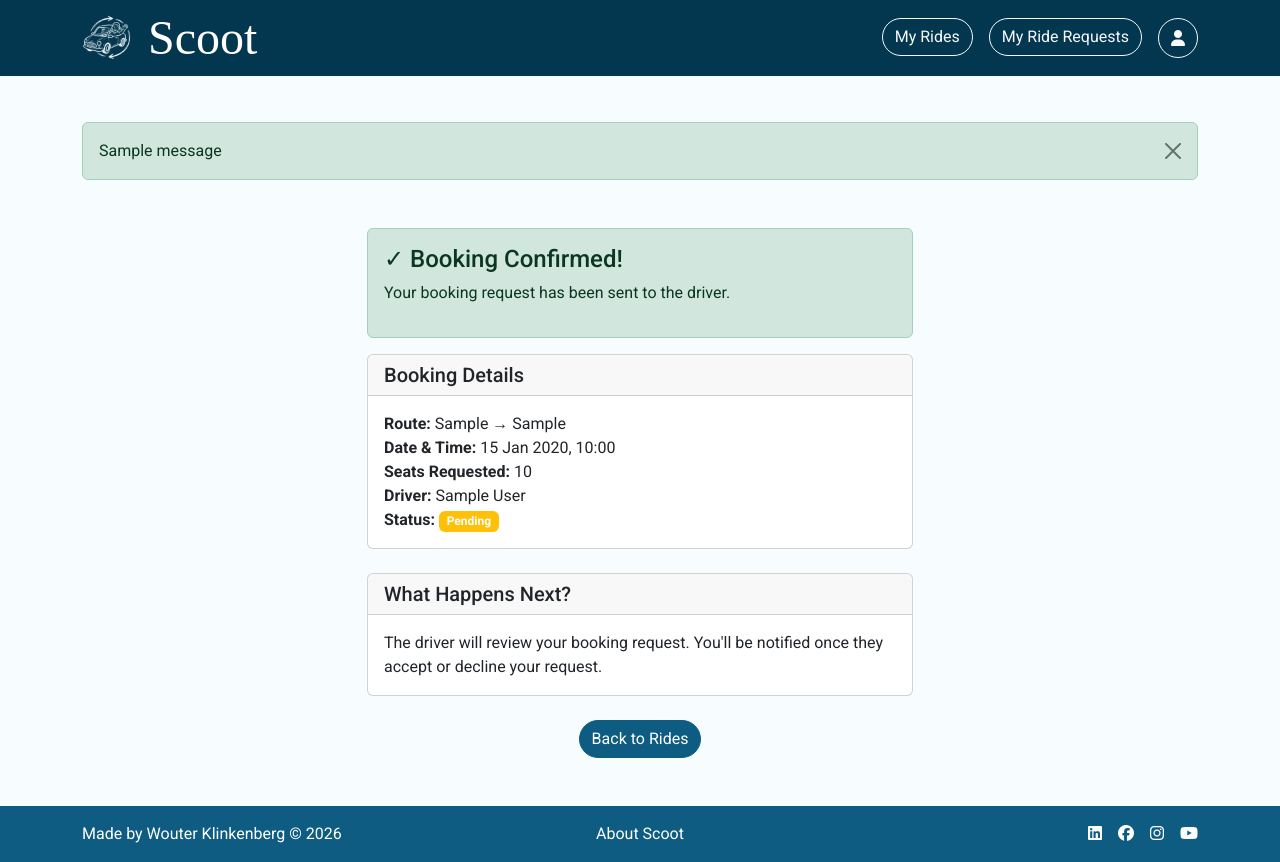
After one commit to wouter-codes/scoot, a Django app: page /booking/1/confirmation/ in a window 1280 px wide. The commit adds this page. Run offline with Django 5.2, Linux system fonts and the light colour scheme; a user stored in the database is signed in; tables that the repository leaves empty hold one stand-in row (values such as "Sample post"); one stand-in notice (Sample message) is shown; some libraries are stand-ins or nearby versions; some web fonts are replaced.

Commit message:
Add booking functionality with confirmation page and update templates

```diff
--- a/rides/templates/rides/index.html
+++ b/rides/templates/rides/index.html
@@ -33,7 +33,7 @@
                                 {% endif %}
                             </div>
                             <div class="card-footer">
-                                <a href="#" class="btn btn-primary" style="width: 25%;">Book</a>
+                                <a href="{% url 'book_ride' ride.id %}" class="btn btn-primary" style="width: 25%;">Hop On</a>
                             </div>
                         </div>
                     </div>
--- /dev/null
+++ b/rides/templates/rides/ride_request_confirmation.html
@@ -0,0 +1,46 @@
+{% extends "base.html" %} {% block content %}
+<div class="container my-5">
+    <div class="row">
+        <div class="col-12 col-md-8 col-lg-6 mx-auto">
+            <!-- Success Message -->
+            <div class="alert alert-success" role="alert">
+                <h4 class="alert-heading">✓ Booking Confirmed!</h4>
+                <p>Your booking request has been sent to the driver.</p>
+            </div>
+
+            <!-- Booking Details Card -->
+            <div class="card mb-4">
+                <div class="card-header">
+                    <h5 class="mb-0">Booking Details</h5>
+                </div>
+                <div class="card-body">
+                    <p class="card-text">
+                        <strong>Route:</strong> {{ ride_request.ride.origin }} → {{ ride_request.ride.destination }}<br>
+                        <strong>Date & Time:</strong> {{ ride_request.ride.date|date:"d M Y, H:i" }}<br>
+                        <strong>Seats Requested:</strong> {{ ride_request.seats_requested }}<br>
+                        <strong>Driver:</strong> {{ ride_request.ride.driver.get_full_name|default:ride_request.ride.driver.username }}<br>
+                        <strong>Status:</strong> <span class="badge bg-warning">Pending</span>
+                    </p>
+                </div>
+            </div>
+
+            <!-- What Happens Next -->
+            <div class="card mb-4">
+                <div class="card-header">
+                    <h5 class="mb-0">What Happens Next?</h5>
+                </div>
+                <div class="card-body">
+                    <p class="card-text">
+                        The driver will review your booking request. You'll be notified once they accept or decline your request.
+                    </p>
+                </div>
+            </div>
+
+            <!-- Action Buttons -->
+            <div class="d-grid gap-2 d-md-flex justify-content-md-center">
+                <a href="{% url 'index' %}" class="btn btn-primary">Back to Rides</a>
+            </div>
+        </div>
+    </div>
+</div>
+{% endblock %}
--- a/rides/urls.py
+++ b/rides/urls.py
@@ -3,4 +3,6 @@ from . import views # import views.py from the current directory
 
 urlpatterns = [
     path('', views.index, name='index'),
+    path('rides/<int:ride_id>/book/', views.book_ride, name='book_ride'),
+    path('booking/<int:request_id>/confirmation/', views.ride_request_confirmation, name='ride_request_confirmation'),
 ]
--- a/rides/views.py
+++ b/rides/views.py
@@ -1,7 +1,11 @@
-from django.shortcuts import render
+from django.shortcuts import render, redirect, get_object_or_404
 from django.views import generic
 from django.http import HttpResponse
 from django.utils import timezone
+from django.contrib.auth.decorators import login_required
+from django.contrib import messages
+from django.utils.html import mark_safe
+from django.urls import reverse
 from .models import Rides, RideRequest, UserProfile
 from .forms import RideSearchForm
 
@@ -36,6 +40,60 @@ def index(request):
     }
     return render(request, 'rides/index.html', context)
 
+
+def book_ride(request, ride_id):
+    """
+    Handle ride booking. Users select number of seats and confirm.
+    Redirects to signup if not logged in.
+    """
+    if not request.user.is_authenticated:
+        login_url = reverse('account_login')
+        message = f'You need to be logged in to book a ride. Sign up or <a href="{login_url}" class="link">log in</a> to continue.'
+        messages.warning(request, mark_safe(message))
+        return redirect('account_signup')
+
+    ride = get_object_or_404(Rides, id=ride_id)
+
+    if request.method == 'POST':
+        seats_requested = int(request.POST.get('seats_requested', 1))
+
+        # Validate seats requested
+        if seats_requested < 1 or seats_requested > ride.seats_available:
+            context = {
+                'ride': ride,
+                'error': f'Please select between 1 and {ride.seats_available} seats'
+            }
+            return render(request, 'rides/book_ride.html', context)
+
+        # Create the ride request
+        ride_request = RideRequest.objects.create(
+            passenger=request.user,
+            ride=ride,
+            seats_requested=seats_requested,
+            status='0'  # Pending status
+        )
+
+        # Redirect to confirmation page
+        return redirect('ride_request_confirmation', request_id=ride_request.id)
+
+    context = {
+        'ride': ride,
+    }
+    return render(request, 'rides/book_ride.html', context)
+
+
+@login_required(login_url='account_signup')
+def ride_request_confirmation(request, request_id):
+    """
+    Display booking confirmation page after successful booking.
+    """
+    ride_request = get_object_or_404(RideRequest, id=request_id, passenger=request.user)
+
+    context = {
+        'ride_request': ride_request,
+    }
+    return render(request, 'rides/ride_request_confirmation.html', context)
+
 # Create your views here.
 # class PostList(generic.ListView):
 #     """
--- a/templates/account/login.html
+++ b/templates/account/login.html
@@ -10,9 +10,9 @@
 <div class="container">
     <div class="row">
         <div class="col-md-8 mt-3 offset-md-2">
-            <h3>{% trans "Sign In" %}</h3>
+            <h3>{% trans "Log In" %}</h3>
             <br>
-            <p>{% blocktrans %}Welcome back! To offer or request rides, please log in. If
+            <p>{% blocktrans %}Welcome back! To offer or request rides, please log in. <br><br>If
                 you have not created an account yet, then <a class="link" href="{{ signup_url }}">sign up</a>
                 first.{% endblocktrans %}</p>
         </div>
@@ -25,7 +25,7 @@
                 {% if redirect_field_value %}
                 <input type="hidden" name="{{ redirect_field_name }}" value="{{ redirect_field_value }}" />
                 {% endif %}
-                <button class="btn custom-btn right" type="submit">{% trans "Sign In" %}</button>
+                <button class="btn custom-btn right" type="submit">{% trans "Log In" %}</button>
             </form>
         </div>
     </div>
--- a/templates/base.html
+++ b/templates/base.html
@@ -142,6 +142,18 @@
         </nav>
 
         <main class="flex-shrink-0 main-bg mt-5">
+            <!-- Messages -->
+            {% if messages %}
+            <div class="container mt-3">
+                {% for message in messages %}
+                <div class="alert alert-{{ message.tags }} alert-dismissible fade show" role="alert">
+                    {{ message }}
+                    <button type="button" class="btn-close" data-bs-dismiss="alert" aria-label="Close"></button>
+                </div>
+                {% endfor %}
+            </div>
+            {% endif %}
+
             <!-- Content Goes here -->
             {% block content %} {% endblock content %}
         </main>
```
Also changed, not shown: rides/templates/rides/book_ride.html (added, +51 -0 lines), 1 other file.
